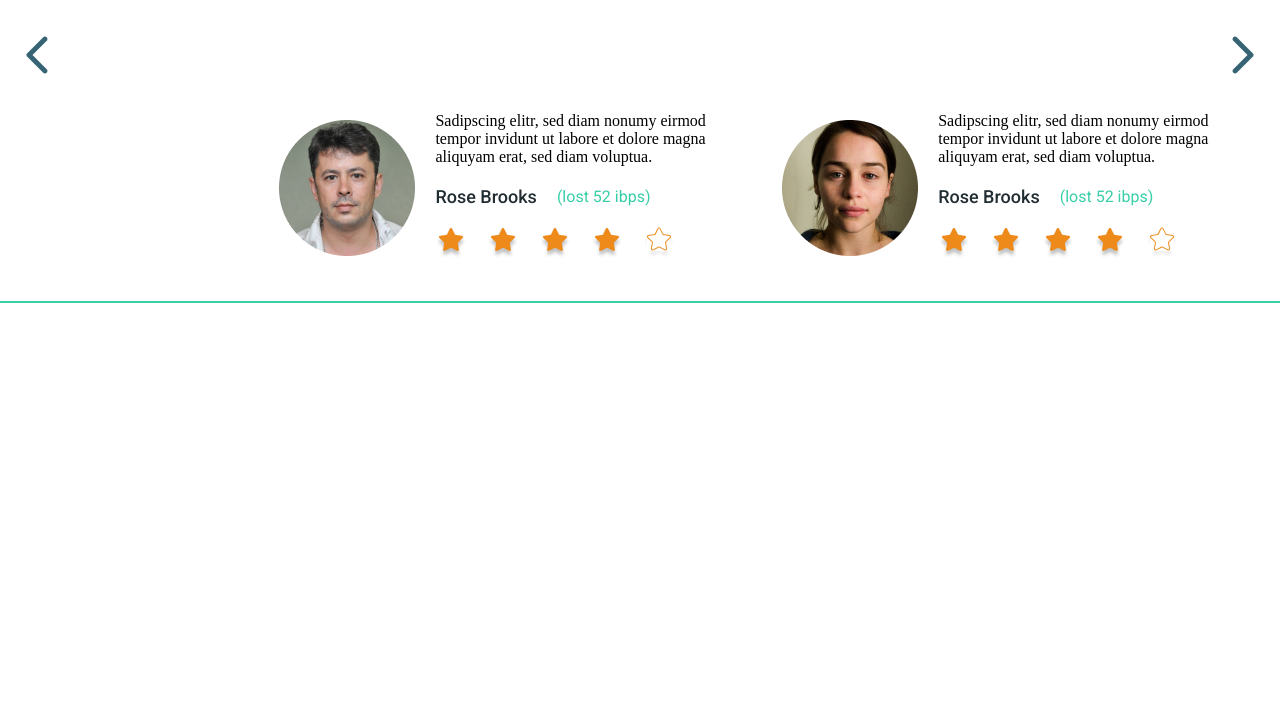
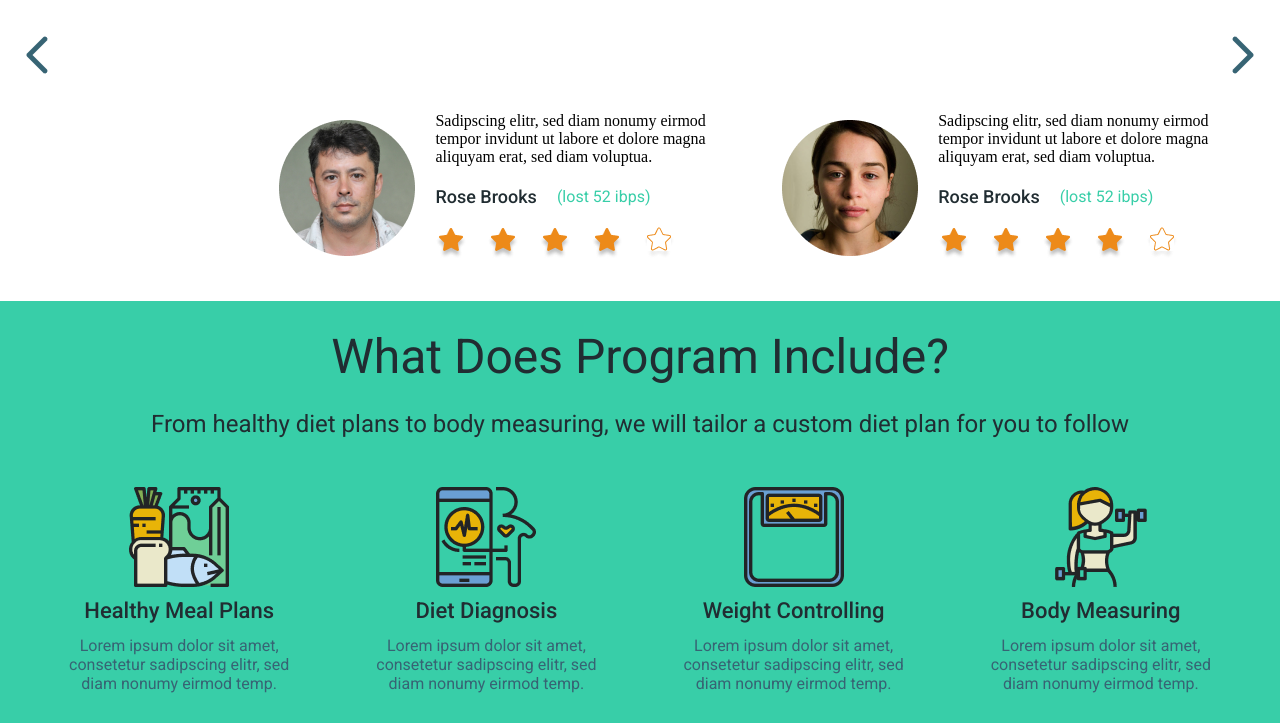
Before and after one commit to YR95/CLONEDhw12_fitness, a plain HTML site: page index.html in a window 1280 px wide. Shown: the part 2305-3028 px from the top of the page. Before the commit the page ends 2608 px from the top, so only its background shows below. Drawn offline with Linux system fonts and the light colour scheme.

Commit message:
Add section "What does program include"

```diff
--- a/index.html
+++ b/index.html
@@ -314,5 +314,31 @@
     </div>
 
 </section>
+<section class="program">
+    <p class="program__header">What Does Program Include?</p>
+    <p class="program__sub-header">From healthy diet plans to body measuring, we will tailor a custom diet plan for you to follow</p>
+    <ul class="program__health-plan health-plan">
+        <li>
+            <img src="../icons/healthy.png">
+            <p class="health-plan__header">Healthy Meal Plans</p>
+            <p class="health-plan__info">Lorem ipsum dolor sit amet, consetetur sadipscing elitr, sed diam nonumy eirmod temp.</p>
+        </li>
+        <li>
+            <img src="../icons/heart-rate 1.png">
+            <p class="health-plan__header">Diet Diagnosis</p>
+            <p class="health-plan__info">Lorem ipsum dolor sit amet, consetetur sadipscing elitr, sed diam nonumy eirmod temp.</p>
+        </li>
+        <li>
+            <img src="../icons/weight 1.png">
+            <p class="health-plan__header">Weight Controlling</p>
+            <p class="health-plan__info">Lorem ipsum dolor sit amet, consetetur sadipscing elitr, sed diam nonumy eirmod temp.</p>
+        </li>
+        <li>
+            <img src="../icons/woman_body.png">
+            <p class="health-plan__header">Body Measuring</p>
+            <p class="health-plan__info">Lorem ipsum dolor sit amet, consetetur sadipscing elitr, sed diam nonumy eirmod temp.</p>
+        </li>
+    </ul>
+</section>
 </body>
 </html>
--- a/style/style.scss
+++ b/style/style.scss
@@ -239,7 +239,8 @@ $font-family-Robota: 'Roboto';
   @include flex(flex, row, space-around, normal);
   gap: 20px;
   padding: 3%;
-  &--isMoved{
+
+  &--isMoved {
     padding-left: 20%;
   }
 }
@@ -252,8 +253,9 @@ $font-family-Robota: 'Roboto';
 .info-rev {
   @include flex(flex, column, space-around, flex-start);
   gap: 20px;
-  &__text{
-    width:280px;
+
+  &__text {
+    width: 280px;
   }
 }
 
@@ -265,17 +267,64 @@ $font-family-Robota: 'Roboto';
     @include flex(flex, row, center, center);
     gap: 20px;
   }
-  &__auth{
+
+  &__auth {
     color: $black-color;
     @include font_settings($font-family-Robota, 18px, 500);
 
   }
-  &__lost{
+
+  &__lost {
     color: $bright-green-color;
     @include font_settings($font-family-Robota, 16px, 400);
   }
 }
-.arrows{
+
+.arrows {
   @include flex(flex, row, space-between, center);
-  padding: 0 2% ;
+  padding: 0 2%;
 }
+
+.program {
+  background-color: $bright-green-color;
+  @include flex(flex, column, space-around, center);
+  padding: 0 2%;
+
+  &__header {
+    @include font_settings($font-family-Robota, 48px, 400);
+    color: $black-color;
+    text-align: center;
+    padding: 2%;
+  }
+
+  &__sub-header {
+    @include font_settings($font-family-Robota, 24px, 400);
+    color: $black-color;
+    text-align: center;
+    padding-bottom: 2%;
+  }
+}
+
+.health-plan {
+  @include flex(flex, row, space-between, center);
+
+  &__header {
+    @include font_settings($font-family-Robota, 22px, 500);
+    color: $black-color;
+    padding: 3%;
+  }
+
+  &__info {
+    @include font_settings($font-family-Robota, 16px, 400);
+    color: $dark-grey2-color;
+    padding: 2%;
+    max-width: 450px;
+  }
+}
+
+.health-plan > li {
+  align-items: center;
+  text-align: center;
+  padding: 2%;
+
+}
```
Also changed, not shown: icons/healthy.png (added), icons/heart-rate 1.png (added), icons/weight 1.png (added), icons/woman_body.png (added), style/style.css, 1 other file.
